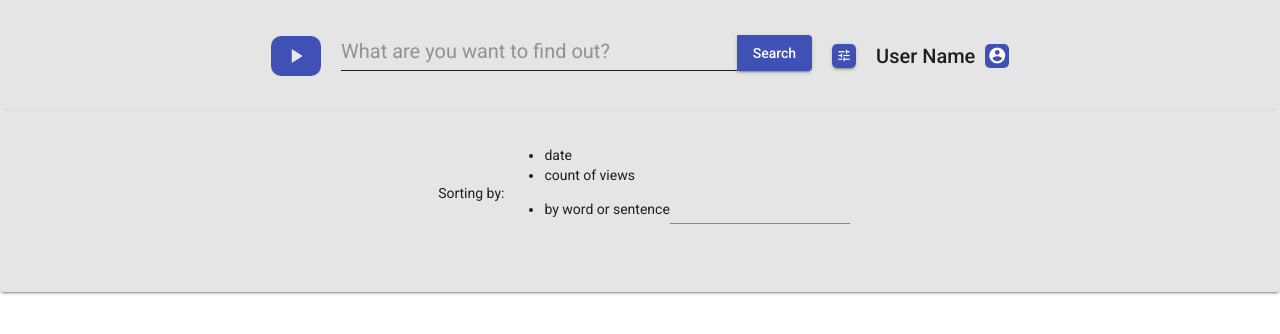
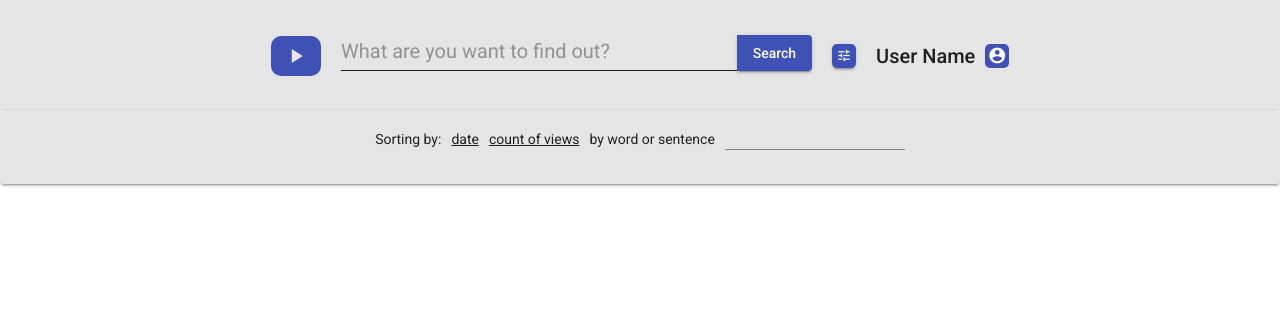
Before and after one commit to NMakarevich/youtube-client, an Angular app in the folder youtube-client/: page / in a window 1280 px wide. Both pictures are taken after a click on the button "tune". Shown: the top 334 px of the page. Built offline with nearby package versions, Linux system fonts and the light colour scheme.

Commit message:
fix: fix styles

```diff
--- a/youtube-client/src/app/components/search-filters/search-filters.component.html
+++ b/youtube-client/src/app/components/search-filters/search-filters.component.html
@@ -2,8 +2,8 @@
   <div class='container'>
     <span>Sorting by:</span>
     <ul class='sorting__list'>
-      <li (click)='sortByDate()'>date</li>
-      <li (click)='sortByViews()'>count of views</li>
+      <li class='sorting' (click)='sortByDate()'>date</li>
+      <li class='sorting' (click)='sortByViews()'>count of views</li>
       <li class='filter'>
         <span>by word or sentence</span>
         <mat-form-field>
--- a/youtube-client/src/app/components/search-filters/search-filters.component.scss
+++ b/youtube-client/src/app/components/search-filters/search-filters.component.scss
@@ -1,9 +1,12 @@
-.expansion-panel {
+.mat-expansion-panel {
   background-color: #E5E5E5;
 }
 
+.mat-expansion-panel-body {
+  padding: 0;
+}
+
 .container {
-  padding: 20px;
   margin: 0 auto;
   display: flex;
   justify-content: center;
@@ -11,3 +14,23 @@
   max-width: 1200px;
   width: 100%;
 }
+
+.sorting__list {
+  margin: 0 0 0 10px;
+  padding: 0;
+  display: flex;
+  align-items: center;
+  gap: 10px;
+  list-style: none;
+
+  .sorting {
+    cursor: pointer;
+    text-decoration: underline;
+  }
+
+  .filter {
+    display: flex;
+    gap: 10px;
+    align-items: center;
+  }
+}
```
